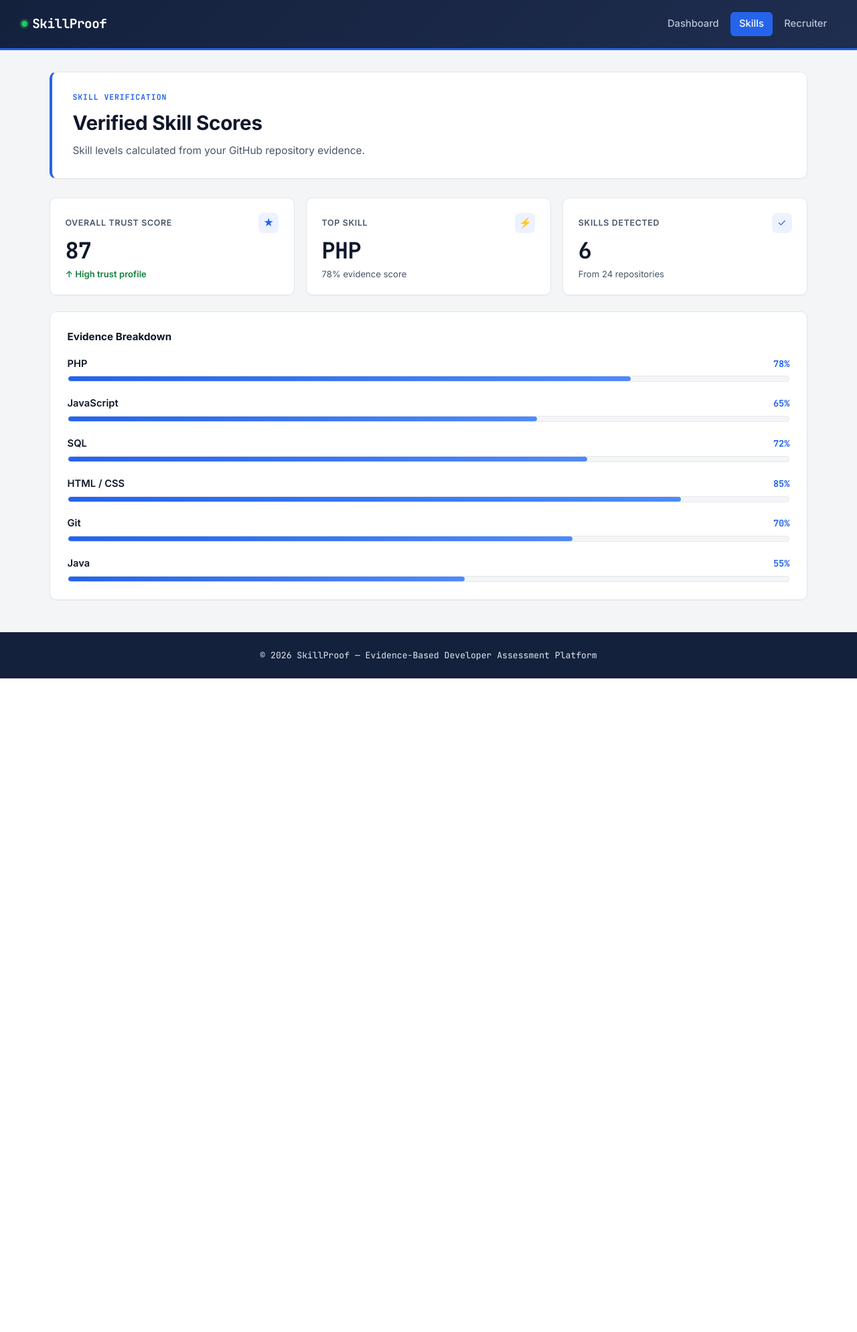
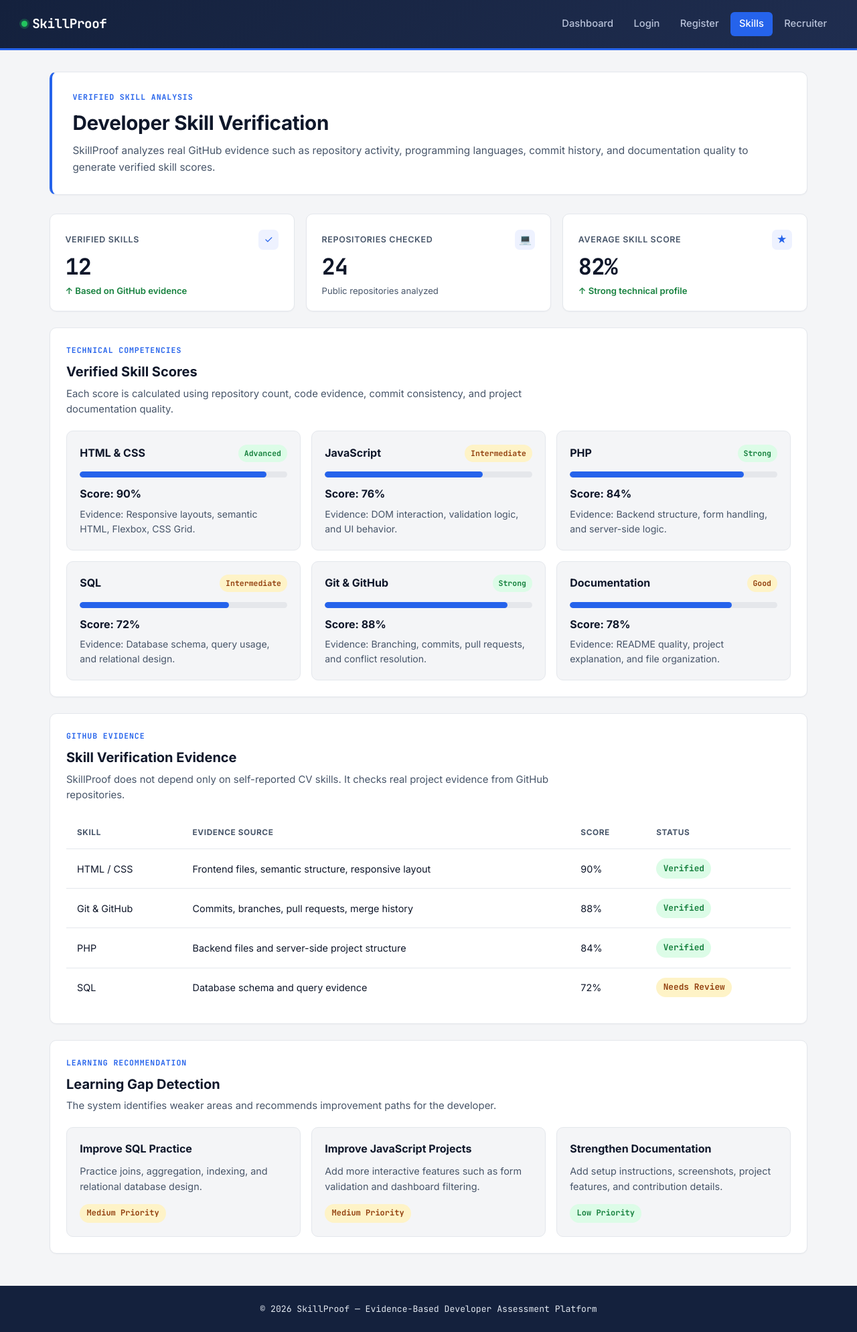
Before and after one commit to mdrakibmia1358/Skill_Proof, a PHP site: page /skills.html in a window 1280 px wide. Shown: the whole page at 67% size. Before the commit the page ends 1013 px from the top, so only its background shows below. Run offline with PHP 8.4, Linux system fonts and the light colour scheme.

Commit message:
Improve verified skills page

```diff
--- a/skills.html
+++ b/skills.html
@@ -3,15 +3,18 @@
 <head>
   <meta charset="UTF-8">
   <meta name="viewport" content="width=device-width, initial-scale=1.0">
-  <title>SkillProof - Skill Scores</title>
+  <title>SkillProof - Verified Skills</title>
   <link rel="stylesheet" href="styles.css">
 </head>
 <body>
 
   <header class="app-header">
     <div class="brand">SkillProof</div>
-    <nav class="app-nav">
+
+    <nav class="app-nav" aria-label="Main navigation">
       <a href="home.html">Dashboard</a>
+      <a href="login.html">Login</a>
+      <a href="register.html">Register</a>
       <a href="skills.html" class="active">Skills</a>
       <a href="recruiter.html">Recruiter</a>
     </nav>
@@ -20,103 +23,210 @@
   <main class="dashboard-wrapper">
 
     <section class="banner-section">
-      <span class="banner-eyebrow">Skill Verification</span>
-      <h1>Verified Skill Scores</h1>
-      <p>Skill levels calculated from your GitHub repository evidence.</p>
+      <span class="banner-eyebrow">Verified Skill Analysis</span>
+      <h1>Developer Skill Verification</h1>
+      <p>
+        SkillProof analyzes real GitHub evidence such as repository activity, programming
+        languages, commit history, and documentation quality to generate verified skill scores.
+      </p>
     </section>
 
-    <section class="stats-grid">
-      <div class="stat-card">
+    <section class="stats-grid" aria-label="Skill summary statistics">
+      <article class="stat-card">
         <div class="stat-card-top">
-          <h3>Overall Trust Score</h3>
+          <h3>Verified Skills</h3>
+          <div class="stat-icon">&#10003;</div>
+        </div>
+        <p class="stat-number">12</p>
+        <p class="stat-sub up">&#8593; Based on GitHub evidence</p>
+      </article>
+
+      <article class="stat-card">
+        <div class="stat-card-top">
+          <h3>Repositories Checked</h3>
+          <div class="stat-icon">&#128187;</div>
+        </div>
+        <p class="stat-number">24</p>
+        <p class="stat-sub">Public repositories analyzed</p>
+      </article>
+
+      <article class="stat-card">
+        <div class="stat-card-top">
+          <h3>Average Skill Score</h3>
           <div class="stat-icon">&#9733;</div>
         </div>
-        <p class="stat-number">87</p>
-        <p class="stat-sub up">&#8593; High trust profile</p>
+        <p class="stat-number">82%</p>
+        <p class="stat-sub up">&#8593; Strong technical profile</p>
+      </article>
+    </section>
+
+    <section class="skills-overview section-spaced" aria-labelledby="skills-title">
+      <div class="section-heading">
+        <span class="banner-eyebrow">Technical Competencies</span>
+        <h2 id="skills-title">Verified Skill Scores</h2>
+        <p>
+          Each score is calculated using repository count, code evidence, commit consistency,
+          and project documentation quality.
+        </p>
       </div>
 
-      <div class="stat-card">
-        <div class="stat-card-top">
-          <h3>Top Skill</h3>
-          <div class="stat-icon">&#9889;</div>
-        </div>
-        <p class="stat-number">PHP</p>
-        <p class="stat-sub">78% evidence score</p>
-      </div>
+      <div class="skill-card-grid">
+        <article class="skill-card">
+          <div class="skill-card-header">
+            <h3>HTML & CSS</h3>
+            <span class="skill-level high">Advanced</span>
+          </div>
+          <div class="progress-track">
+            <div class="progress-fill html-css"></div>
+          </div>
+          <p class="skill-score">Score: 90%</p>
+          <p class="skill-evidence">Evidence: Responsive layouts, semantic HTML, Flexbox, CSS Grid.</p>
+        </article>
 
-      <div class="stat-card">
-        <div class="stat-card-top">
-          <h3>Skills Detected</h3>
-          <div class="stat-icon">&#10003;</div>
-        </div>
-        <p class="stat-number">6</p>
-        <p class="stat-sub">From 24 repositories</p>
+        <article class="skill-card">
+          <div class="skill-card-header">
+            <h3>JavaScript</h3>
+            <span class="skill-level medium">Intermediate</span>
+          </div>
+          <div class="progress-track">
+            <div class="progress-fill javascript"></div>
+          </div>
+          <p class="skill-score">Score: 76%</p>
+          <p class="skill-evidence">Evidence: DOM interaction, validation logic, and UI behavior.</p>
+        </article>
+
+        <article class="skill-card">
+          <div class="skill-card-header">
+            <h3>PHP</h3>
+            <span class="skill-level high">Strong</span>
+          </div>
+          <div class="progress-track">
+            <div class="progress-fill php"></div>
+          </div>
+          <p class="skill-score">Score: 84%</p>
+          <p class="skill-evidence">Evidence: Backend structure, form handling, and server-side logic.</p>
+        </article>
+
+        <article class="skill-card">
+          <div class="skill-card-header">
+            <h3>SQL</h3>
+            <span class="skill-level medium">Intermediate</span>
+          </div>
+          <div class="progress-track">
+            <div class="progress-fill sql"></div>
+          </div>
+          <p class="skill-score">Score: 72%</p>
+          <p class="skill-evidence">Evidence: Database schema, query usage, and relational design.</p>
+        </article>
+
+        <article class="skill-card">
+          <div class="skill-card-header">
+            <h3>Git & GitHub</h3>
+            <span class="skill-level high">Strong</span>
+          </div>
+          <div class="progress-track">
+            <div class="progress-fill git"></div>
+          </div>
+          <p class="skill-score">Score: 88%</p>
+          <p class="skill-evidence">Evidence: Branching, commits, pull requests, and conflict resolution.</p>
+        </article>
+
+        <article class="skill-card">
+          <div class="skill-card-header">
+            <h3>Documentation</h3>
+            <span class="skill-level medium">Good</span>
+          </div>
+          <div class="progress-track">
+            <div class="progress-fill docs"></div>
+          </div>
+          <p class="skill-score">Score: 78%</p>
+          <p class="skill-evidence">Evidence: README quality, project explanation, and file organization.</p>
+        </article>
       </div>
     </section>
 
-    <section class="skill-list" style="margin-top: 1.5rem;">
-      <p class="section-title">Evidence Breakdown</p>
-
-      <div class="skill-item">
-        <div class="skill-label">
-          <span class="skill-name">PHP</span>
-          <span class="skill-pct">78%</span>
-        </div>
-        <div class="skill-bar-bg">
-          <div class="skill-bar-fill" style="width: 78%;"></div>
-        </div>
+    <section class="evidence-panel section-spaced" aria-labelledby="evidence-title">
+      <div class="section-heading">
+        <span class="banner-eyebrow">GitHub Evidence</span>
+        <h2 id="evidence-title">Skill Verification Evidence</h2>
+        <p>
+          SkillProof does not depend only on self-reported CV skills. It checks real project
+          evidence from GitHub repositories.
+        </p>
       </div>
 
-      <div class="skill-item">
-        <div class="skill-label">
-          <span class="skill-name">JavaScript</span>
-          <span class="skill-pct">65%</span>
-        </div>
-        <div class="skill-bar-bg">
-          <div class="skill-bar-fill" style="width: 65%;"></div>
-        </div>
+      <div class="evidence-table-wrapper">
+        <table>
+          <thead>
+            <tr>
+              <th>Skill</th>
+              <th>Evidence Source</th>
+              <th>Score</th>
+              <th>Status</th>
+            </tr>
+          </thead>
+
+          <tbody>
+            <tr>
+              <td>HTML / CSS</td>
+              <td>Frontend files, semantic structure, responsive layout</td>
+              <td>90%</td>
+              <td><span class="badge badge-high">Verified</span></td>
+            </tr>
+
+            <tr>
+              <td>Git & GitHub</td>
+              <td>Commits, branches, pull requests, merge history</td>
+              <td>88%</td>
+              <td><span class="badge badge-high">Verified</span></td>
+            </tr>
+
+            <tr>
+              <td>PHP</td>
+              <td>Backend files and server-side project structure</td>
+              <td>84%</td>
+              <td><span class="badge badge-high">Verified</span></td>
+            </tr>
+
+            <tr>
+              <td>SQL</td>
+              <td>Database schema and query evidence</td>
+              <td>72%</td>
+              <td><span class="badge badge-medium">Needs Review</span></td>
+            </tr>
+          </tbody>
+        </table>
+      </div>
+    </section>
+
+    <section class="learning-gap-panel section-spaced" aria-labelledby="gap-title">
+      <div class="section-heading">
+        <span class="banner-eyebrow">Learning Recommendation</span>
+        <h2 id="gap-title">Learning Gap Detection</h2>
+        <p>
+          The system identifies weaker areas and recommends improvement paths for the developer.
+        </p>
       </div>
 
-      <div class="skill-item">
-        <div class="skill-label">
-          <span class="skill-name">SQL</span>
-          <span class="skill-pct">72%</span>
-        </div>
-        <div class="skill-bar-bg">
-          <div class="skill-bar-fill" style="width: 72%;"></div>
-        </div>
+      <div class="gap-grid">
+        <article class="gap-card">
+          <h3>Improve SQL Practice</h3>
+          <p>Practice joins, aggregation, indexing, and relational database design.</p>
+          <span class="gap-priority medium">Medium Priority</span>
+        </article>
+
+        <article class="gap-card">
+          <h3>Improve JavaScript Projects</h3>
+          <p>Add more interactive features such as form validation and dashboard filtering.</p>
+          <span class="gap-priority medium">Medium Priority</span>
+        </article>
+
+        <article class="gap-card">
+          <h3>Strengthen Documentation</h3>
+          <p>Add setup instructions, screenshots, project features, and contribution details.</p>
+          <span class="gap-priority low">Low Priority</span>
+        </article>
       </div>
-
-      <div class="skill-item">
-        <div class="skill-label">
-          <span class="skill-name">HTML / CSS</span>
-          <span class="skill-pct">85%</span>
-        </div>
-        <div class="skill-bar-bg">
-          <div class="skill-bar-fill" style="width: 85%;"></div>
-        </div>
-      </div>
-
-      <div class="skill-item">
-        <div class="skill-label">
-          <span class="skill-name">Git</span>
-          <span class="skill-pct">70%</span>
-        </div>
-        <div class="skill-bar-bg">
-          <div class="skill-bar-fill" style="width: 70%;"></div>
-        </div>
-      </div>
-
-      <div class="skill-item">
-        <div class="skill-label">
-          <span class="skill-name">Java</span>
-          <span class="skill-pct">55%</span>
-        </div>
-        <div class="skill-bar-bg">
-          <div class="skill-bar-fill" style="width: 55%;"></div>
-        </div>
-      </div>
-
     </section>
 
   </main>
--- a/styles.css
+++ b/styles.css
@@ -633,3 +633,194 @@ td {
     grid-template-columns: repeat(3, 1fr);
   }
 }
+
+
+
+/* ===== Extra Verified Skills Page Styles ===== */
+
+.section-heading {
+  margin-bottom: 1.2rem;
+}
+
+.section-heading h2 {
+  color: var(--ink, #0f172a);
+  font-size: 1.25rem;
+  font-weight: 700;
+  margin: 0.2rem 0 0.35rem;
+}
+
+.section-heading p {
+  color: var(--ink-soft, #64748b);
+  font-size: 0.93rem;
+  max-width: 760px;
+}
+
+.skills-overview,
+.evidence-panel,
+.learning-gap-panel {
+  background-color: var(--surface, #ffffff);
+  border: 1px solid var(--line, #e5e7eb);
+  border-radius: 10px;
+  padding: 1.5rem;
+  box-shadow: 0 1px 2px rgba(15, 23, 42, 0.04);
+}
+
+.skill-card-grid {
+  display: grid;
+  grid-template-columns: 1fr;
+  gap: 1rem;
+}
+
+.skill-card {
+  border: 1px solid var(--line, #e5e7eb);
+  border-radius: 10px;
+  padding: 1.2rem;
+  background-color: var(--canvas, #f8fafc);
+}
+
+.skill-card-header {
+  display: flex;
+  justify-content: space-between;
+  gap: 1rem;
+  margin-bottom: 0.9rem;
+  align-items: center;
+}
+
+.skill-card h3 {
+  color: var(--ink, #0f172a);
+  font-size: 1rem;
+  font-weight: 700;
+}
+
+.skill-level {
+  padding: 0.25rem 0.55rem;
+  border-radius: 20px;
+  font-size: 0.72rem;
+  font-weight: 700;
+  font-family: var(--mono, monospace);
+}
+
+.skill-level.high {
+  background-color: var(--good-bg, #dcfce7);
+  color: var(--good, #166534);
+}
+
+.skill-level.medium {
+  background-color: #fef3c7;
+  color: #92400e;
+}
+
+.progress-track {
+  width: 100%;
+  height: 9px;
+  border-radius: 20px;
+  background-color: #e5e7eb;
+  overflow: hidden;
+  margin-bottom: 0.75rem;
+}
+
+.progress-fill {
+  height: 100%;
+  border-radius: 20px;
+  background-color: var(--signal, #2563eb);
+}
+
+.progress-fill.html-css {
+  width: 90%;
+}
+
+.progress-fill.javascript {
+  width: 76%;
+}
+
+.progress-fill.php {
+  width: 84%;
+}
+
+.progress-fill.sql {
+  width: 72%;
+}
+
+.progress-fill.git {
+  width: 88%;
+}
+
+.progress-fill.docs {
+  width: 78%;
+}
+
+.skill-score {
+  color: var(--ink, #0f172a);
+  font-weight: 700;
+  margin-bottom: 0.35rem;
+}
+
+.skill-evidence {
+  color: var(--ink-soft, #64748b);
+  font-size: 0.88rem;
+}
+
+.evidence-table-wrapper {
+  width: 100%;
+  overflow-x: auto;
+}
+
+.gap-grid {
+  display: grid;
+  grid-template-columns: 1fr;
+  gap: 1rem;
+}
+
+.gap-card {
+  border: 1px solid var(--line, #e5e7eb);
+  border-radius: 10px;
+  padding: 1.2rem;
+  background-color: var(--canvas, #f8fafc);
+}
+
+.gap-card h3 {
+  color: var(--ink, #0f172a);
+  font-size: 1rem;
+  margin-bottom: 0.5rem;
+}
+
+.gap-card p {
+  color: var(--ink-soft, #64748b);
+  font-size: 0.9rem;
+  margin-bottom: 0.9rem;
+}
+
+.gap-priority {
+  display: inline-flex;
+  padding: 0.3rem 0.65rem;
+  border-radius: 20px;
+  font-size: 0.75rem;
+  font-family: var(--mono, monospace);
+  font-weight: 700;
+}
+
+.gap-priority.medium {
+  background-color: #fef3c7;
+  color: #92400e;
+}
+
+.gap-priority.low {
+  background-color: var(--good-bg, #dcfce7);
+  color: var(--good, #166534);
+}
+
+@media (min-width: 768px) {
+  .skill-card-grid {
+    grid-template-columns: repeat(2, 1fr);
+  }
+
+  .gap-grid {
+    grid-template-columns: repeat(3, 1fr);
+  }
+}
+
+@media (min-width: 1024px) {
+  .skill-card-grid {
+    grid-template-columns: repeat(3, 1fr);
+  }
+}
```
